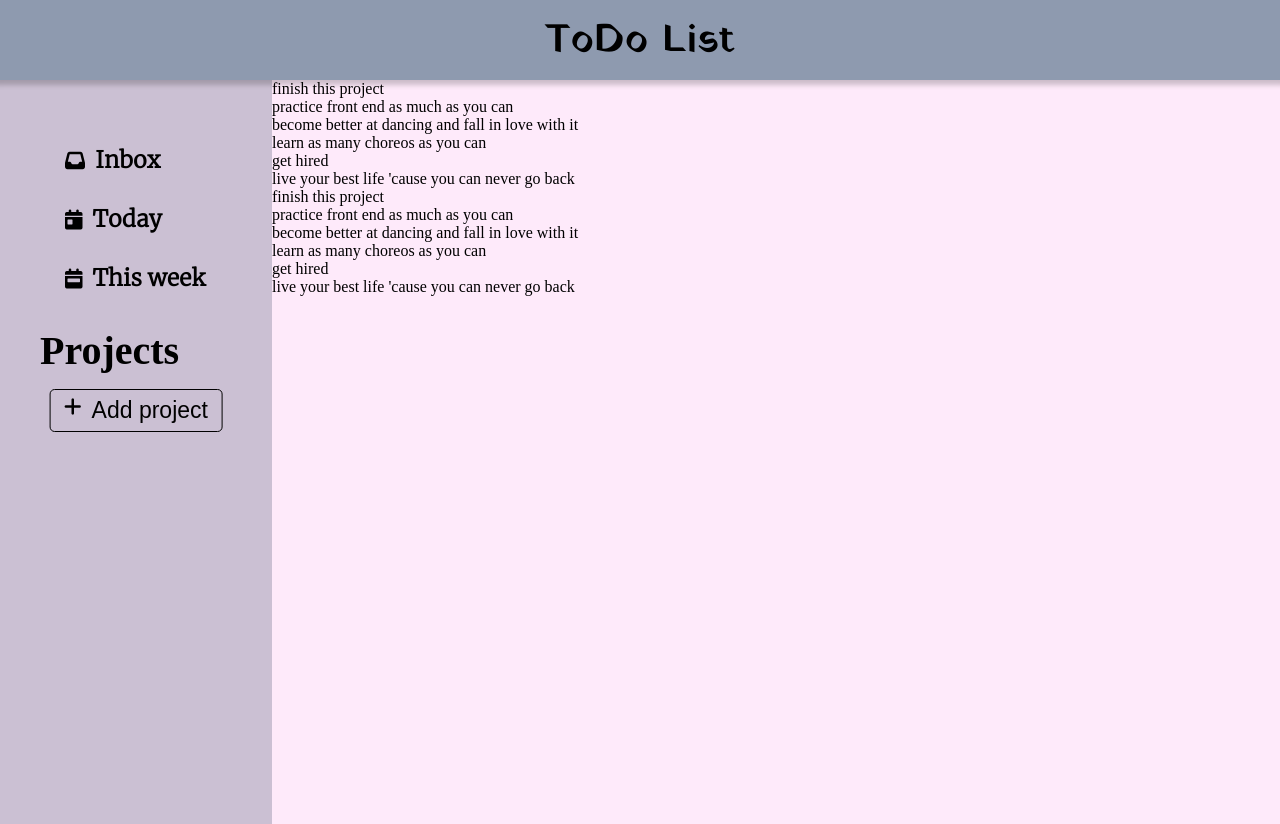
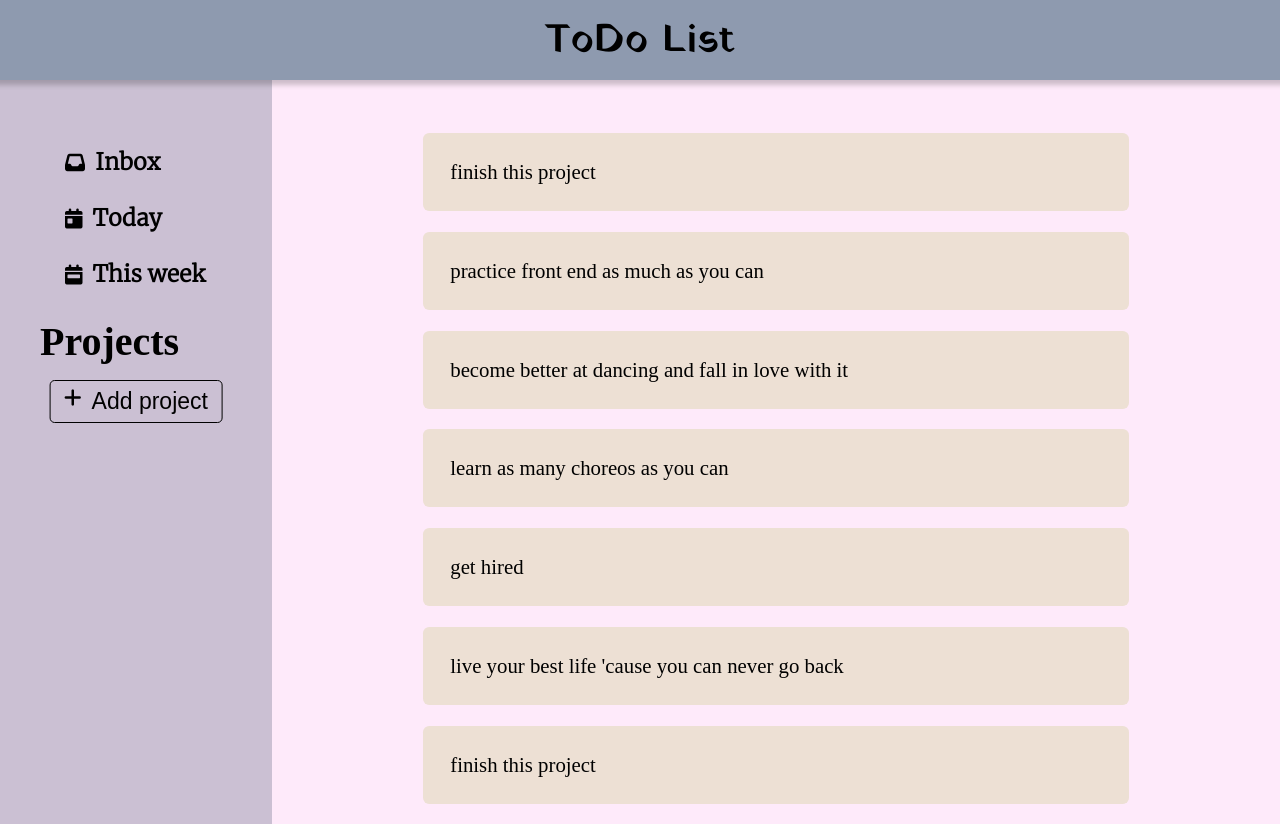
Before and after one commit to Olguta150/tic_tac_toe, a website built with webpack: page dist/index.html in a window 1280 px wide. Built offline with nearby package versions, Linux system fonts and the light colour scheme.

Commit message:
style to do items

```diff
--- a/src/style.css
+++ b/src/style.css
@@ -24,6 +24,7 @@ body {
     width: 100vw;
     height: 100vh;
     overflow: hidden;
+    background: var(--todo-section-color);
 }
 
 .todo-app {
@@ -68,11 +69,10 @@ body {
     font-size: 23px;
     font-family: 'Merriweather';
     font-weight: 600;
-    padding: 15px 25px;
-    /* border: 1px solid #000; */
+    padding: 10px 25px;
+    margin: 7px 0;
     border-radius: 5px;
     cursor: pointer;
-    /* margin-bottom: 10px; */
     transition: 0.3s ease-in-out;
 }
 
@@ -127,7 +127,8 @@ body {
     display: flex;
     justify-content: space-between;
     align-items: center;
-    padding: 15px 25px;
+    padding: 10px 25px;
+    margin: 7px;
     font-size: 23px;
     cursor: pointer;
     width: 95%;
@@ -192,3 +193,37 @@ body {
 .name-project-btn:nth-of-type(2) {
     background: var(--project-section-color);
 }
+
+.items {
+    width: 70%;
+    margin-inline: auto;
+    padding: 2em 0;
+}
+
+.todo-container {
+    overflow-y: auto;
+}
+
+.todo-container::-webkit-scrollbar {
+    width: 10px;
+    padding-left: 15px;
+}
+
+.todo-container::-webkit-scrollbar-thumb {
+    background: var(--header-color);
+    border-radius: 10px;
+}
+
+.todo-item {
+    font-size: 1.3rem;
+    padding: 1.3em;
+    margin: 1em 0;
+    border-radius: 0.3em;
+    background: #ede0d4;
+    transform: scale(1);
+    transition: 0.3s ease-in-out;
+}
+
+.todo-item:hover {
+    transform: scale(1.03);
+}
```
